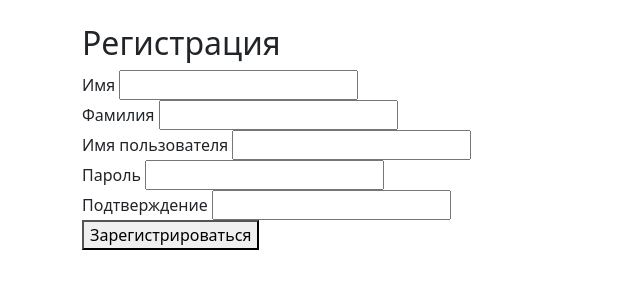
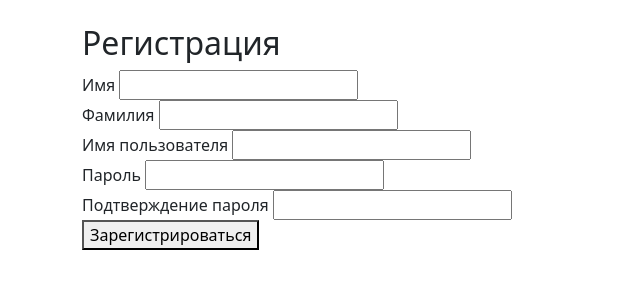
Before and after one commit to trunsib/python-project-52, a Django app: page /tasks/register/ in a window 1280 px wide. Shown: the part 56-356 px from the top of the page, without its empty margins (0-640 px from the left). Run offline with Django 5.2, Linux system fonts and the light colour scheme; some libraries are stand-ins or nearby versions.

Commit message:
task_manager

```diff
--- a/task_manager/tasks/templates/tasks/register.html
+++ b/task_manager/tasks/templates/tasks/register.html
@@ -29,7 +29,7 @@
     </div>
 
     <div>
-        <label for="password2">Подтверждение</label>
+        <label for="password2">Подтверждение пароля</label>
         <input id="password2" name="password2" type="password" required>
     </div>
 
```
